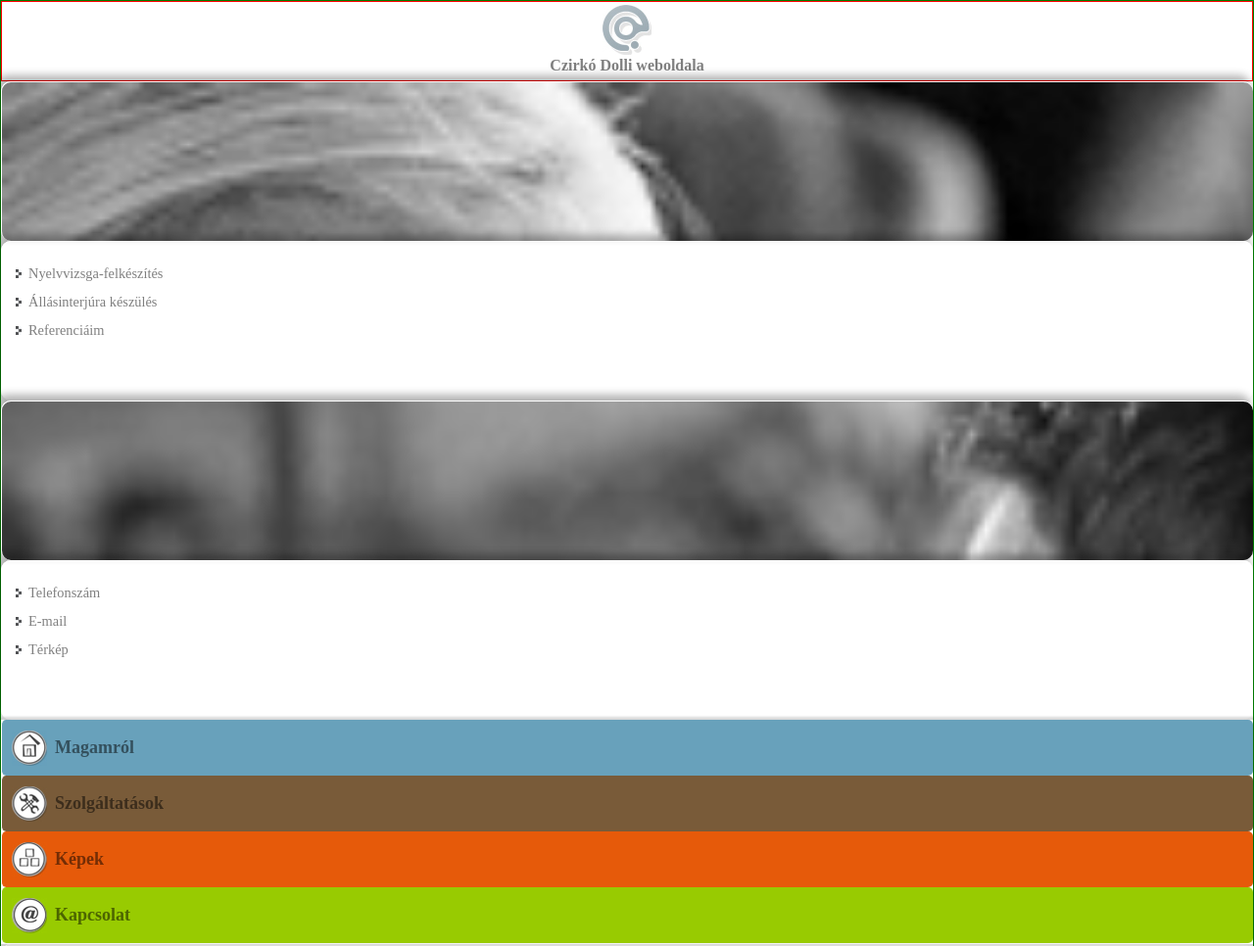
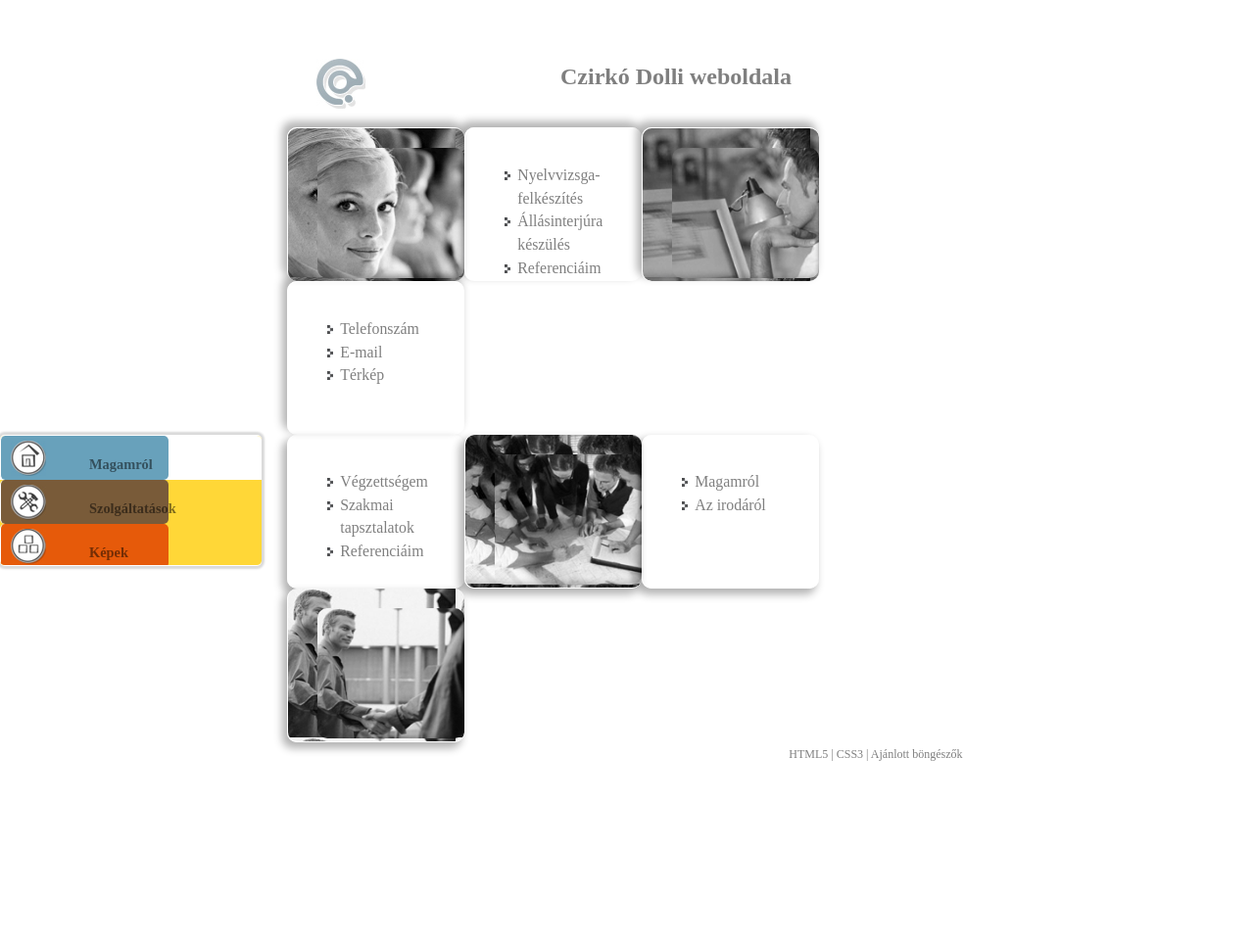
Before and after one commit to gepe82/czirkodolli, a plain HTML site: page index.html in a window 1280 px wide. Shown: the top 966 px of the page at 98% size. After the commit the page ends 800 px from the top, so only its background shows below. Drawn offline with Linux system fonts and the light colour scheme.

Commit message:
Elso reszponziv valtozat

```diff
--- a/index.html
+++ b/index.html
@@ -6,16 +6,19 @@
     <title>Czirkó Dolli weboldala</title>
     <meta name="viewport" content="width=device-width,initial-scale=1,user-scalable=yes">
     <link rel="stylesheet" href="stiluslap.css" media="screen,handheld" />
+    <link rel="stylesheet" href="mobil.css" media="only screen and (min-width:320px)" />
+    <link rel="stylesheet" href="tablet.css" media="only screen and (min-width:510px)" />
+    <link rel="stylesheet" href="stiluslap2.css" media="only screen and (min-width:801px)" />
 </head>
 
 <body>
 
     <div id="befoglalo">
         <header id="fejlec">
-            <div>Czirkó Dolli weboldala</div>
+            <h1>Czirkó Dolli weboldala</h1>
         </header>
         <section id="sor1">
-            <div class="temadoboz" id="d1"></div>
+            <div class="temadoboz" id="d1"><img src="img/f-p.jpg" /></div>
             <div class="temadoboz">
                 <ul>
                     <li><a href="">Nyelvvizsga-felkészítés</a></li>
@@ -23,8 +26,8 @@
                     <li><a href="">Referenciáim</a></li>
                 </ul>
             </div>
-            <div class="temadoboz" id="d3"></div>
-            <div class="temadoboz">
+            <div class="temadoboz" id="d3"><img src="img/3-f-p.jpg" /></div>
+            <div class="temadoboz" id="d4">
                 <ul>
                     <li><a href="">Telefonszám</a></li>
                     <li><a href="">E-mail</a></li>
@@ -48,14 +51,14 @@
                     <li><a href="">Referenciáim</a></li>
                 </ul>
             </div>
-            <div class="temadoboz" id="d6"></div>
+            <div class="temadoboz" id="d6"><img src="img/2-f-p.jpg" /></div>
             <div class="temadoboz">
                 <ul>
                     <li><a href="">Magamról</a></li>
                     <li><a href="">Az irodáról</a></li>
                 </ul>
             </div>
-            <div class="temadoboz" id="d8"></div>
+            <div class="temadoboz" id="d8"><img src="img/4-f-p.jpg" /></div>
         </section>
         </section>
         <footer id="lablec">HTML5 | CSS3 | Ajánlott böngészők</footer>
--- /dev/null
+++ b/mobil.css
@@ -0,0 +1,38 @@
+.h1{
+    font-size: 1.1em;
+}
+.temadoboz {
+    float: left;
+    width: 49.6%;
+    min-width: 150px;
+    min-height: 130px;
+    font-size: 0.8em;
+}
+
+#sor1 .temadoboz {
+    border-radius: 10px 10px 0 0;
+}
+
+.temadoboz:nth-child(odd) {
+    clear: left;
+    /*border: 1px solid red;*/
+}
+
+.temadoboz ul {
+    font-size: 1.1em;
+    padding: 1em 0.5em 1em 1.5em;
+}
+
+nav {
+    clear: both;
+}
+
+nav li {
+    float: left;
+    width: 49.6%;
+}
+
+nav li a {
+    font-size: 0.8em;
+    padding-top: 1.1em;
+}
--- a/stiluslap.css
+++ b/stiluslap.css
@@ -24,11 +24,10 @@ body{
   /*border: 1px solid orange;*/
 }
 
-
 #befoglalo{
     width: 100%;
     margin-top: 0px;
-    border: 1px solid green;
+    /*border: 1px solid green;*/
     box-sizing: border-box;
 }
 
@@ -39,11 +38,12 @@ a, a:link, a:hover, a:visited, a:active {
 }
 
 nav{
-    background-color: hsla(48, 100%, 51%, 0.8);
+
     box-shadow: 0 0px 2px 3px rgba(0, 0, 0, 0.15);
 
     border-bottom: 1px solid #fff;
 
+    background-color: #fff;
     /*clear: both;*/
     /*height: 2,8125em;*/
     /*border-top: 1px solid #fff;*/
@@ -95,7 +95,7 @@ nav li a{
   display: block;
   /*height: inherit;*/
   /*width: 100%;*/
-  padding: 1em 1em 1em 3em;
+  padding: 1em 1em 1em 50px;
 }
 
 nav>ul li:hover{
@@ -157,70 +157,87 @@ section>div>ul li:hover{
 }
 
 .temadoboz{
-    padding-top: 1.25em;
-    padding-left: 1.875em;
     border-left: 1px solid #fff;
     border-radius: 10px;
-    line-height: 200%;
-    font-size: 0.9em;
     color: rgba(0, 0, 0, 0.7);
 
+
+    /*width: inherit;*/
     /*float: left;*/
-    /*height: 132px;*/
+    /*height: 198px;*/
     /*padding-top: 20px;*/
     /*padding-left: 30px;*/
-    height: 10em;
-    background-size: cover;
-    background-repeat: no-repeat;
+
 
 }
 
-#sor1 .temadoboz{
+.temadoboz ul{
+  /*border: 1px solid green;*/
+  padding: 1.25em 0.5em 1.25em 1.875em;
+  line-height: 150%;
+  font-size: 1.2em;
+}
 
+.temadoboz li a:hover,
+  .temadoboz li a:active,
+  .temadoboz li a:focus{
+    text-decoration: underline;
+  }
+
+.temadoboz img{
+  width: 100%;
+  height: auto;
+  max-width: 100%;
+  /*max-height: 132px;*/
+  border-radius: 10px;
+  z-index: -1;
+  display: block;
+}
+
+#sor1 .temadoboz,
+  #sor1 .temadoboz img {
+    -moz-transition-property: border-top-left-radius; /*, filter*/
+    -moz-transition-duration: 0.5s;
+    -webkit-transition-property: border-top-left-radius; /*, filter*/
+    -webkit-transition-duration: 0.5s;
+}
+
+#sor1 .temadoboz {
   border-top: 1px solid #fff;
   box-shadow: -4px -5px 8px 1px rgba(0, 0, 0, 0.3);
-    -moz-transition-property: border-top-left-radius, filter;
-    -moz-transition-duration: 0.5s;
-    -webkit-transition-property: border-top-left-radius, filter;
-    -webkit-transition-duration: 0.5s;
-
 }
 
-#sor1 .temadoboz:hover{
+#sor1 .temadoboz:hover,
+  #sor1 .temadoboz:focus,
+  #sor1 .temadoboz img:hover {
     border-top-left-radius: 50px;
     /*-webkit-filter: opacity(0.95);*/
 }
 
+#sor2 .temadoboz,
+  #sor2 .temadoboz img {
+  -moz-transition-property: border-bottom-left-radius;
+  -moz-transition-duration: 0.5s;
+  -webkit-transition-property: border-bottom-left-radius;
+  -webkit-transition-duration: 0.5s;
+}
 
 #sor2 .temadoboz{
   border-bottom: 1px solid #fff;
   box-shadow: -4px 5px 8px 1px rgba(0, 0, 0, 0.3);
-  -moz-transition-property: border-bottom-left-radius;
-  -moz-transition-duration: 0.5s;
-  -webkit-transition-property: border-bottom-left-radius, filter;
-  -webkit-transition-duration: 0.5s;
 }
 
-#sor2 .temadoboz:hover{
+#sor2 .temadoboz:hover,
+  #sor2 .temadoboz:focus,
+  #sor2 .temadoboz img:hover {
     border-bottom-left-radius: 50px;
     /*-webkit-filter: opacity(0.95);*/
 }
 
 #fejlec{
-    color: rgba(0, 0, 0, 0.5);
   background: #fff url('img/logo.jpg') no-repeat center 0.2em;
   /*width: 100%;*/
-    margin: 0 auto;
-    height: 1em; /*!*/
-    font-weight: bold;
-    font-size: 1em;
   /*padding: 3.5em 0.1em 1.5em 1em;*/
-    border: 1px solid red;
-    white-space: nowrap;
-
-    height: 1em;
-    text-align: center;
-    padding: 3.5em 0 0.5em;
 
   -webkit-animation-name: beuszas;
   -webkit-animation-duration: 2s;
@@ -230,7 +247,16 @@ section>div>ul li:hover{
   animation-timing-function: ease-in-out;
 }
 
-
+h1 {
+  color: rgba(0, 0, 0, 0.5);
+  min-height: 1em; /*!*/
+  text-align: center;
+  padding: 3.5em 0 0.5em;
+  margin: 0 auto;
+  font-weight: bold;
+  /*white-space: nowrap;*/
+  font-size: 1.2em;
+}
 
 #lablec{
     width: 100%;
@@ -244,19 +270,19 @@ section>div>ul li:hover{
 }
 
 #d1{
-    background-image: url('img/f-p.jpg');
+    /*background-image: url('img/f-p.jpg');*/
 }
 
 #d3{
-    background-image: url('img/3-f-p.jpg');
+    /*background-image: url('img/3-f-p.jpg');*/
 }
 
 #d6{
-    background-image: url('img/2-f-p.jpg');
+    /*background-image: url('img/2-f-p.jpg');*/
 }
 
 #d8{
-    background-image: url('img/4-f-p.jpg');
+    /*background-image: url('img/4-f-p.jpg');*/
 }
 
 
--- /dev/null
+++ b/tablet.css
@@ -0,0 +1,59 @@
+/*h1:before{*/
+/*    content: "TABLET ver. ";*/
+/*}*/
+
+h1{
+    font-size: 1.1em;
+}
+
+.temadoboz {
+    float: left;
+    width: 33.1%;
+    max-width: 267px;
+    min-height: 136px;
+    font-size: 0.8em;
+}
+
+.temadoboz:nth-child(odd) {
+    clear: none;
+    /*border: 1px solid red;*/
+}
+
+#sor1 .temadoboz {
+    border-radius: 10px;
+}
+
+
+#d4 {
+    clear: left;
+}
+
+.temadoboz ul {
+    font-size: 1.1em;
+    padding: 1em 0.5em 1em 1.5em;
+}
+
+nav {
+    float: left;
+    clear: none;
+    width: 33.2%;
+    border-radius: 5px;
+    max-width: 267px;
+    min-height: 132px;
+    overflow: hidden;
+}
+
+nav li {
+    /*float: left;*/
+    clear: both;
+    width: 100%;
+    min-height: 33px;
+}
+
+nav li a{
+    padding: 0.6em 0.5em 0.5em 40px;
+}
+
+#magamrol, #kepek, #szolgaltatasok, #kapcsolat {
+    background-size: 25px;
+}
```
Lines whose indentation alone changed are shown as unchanged.
